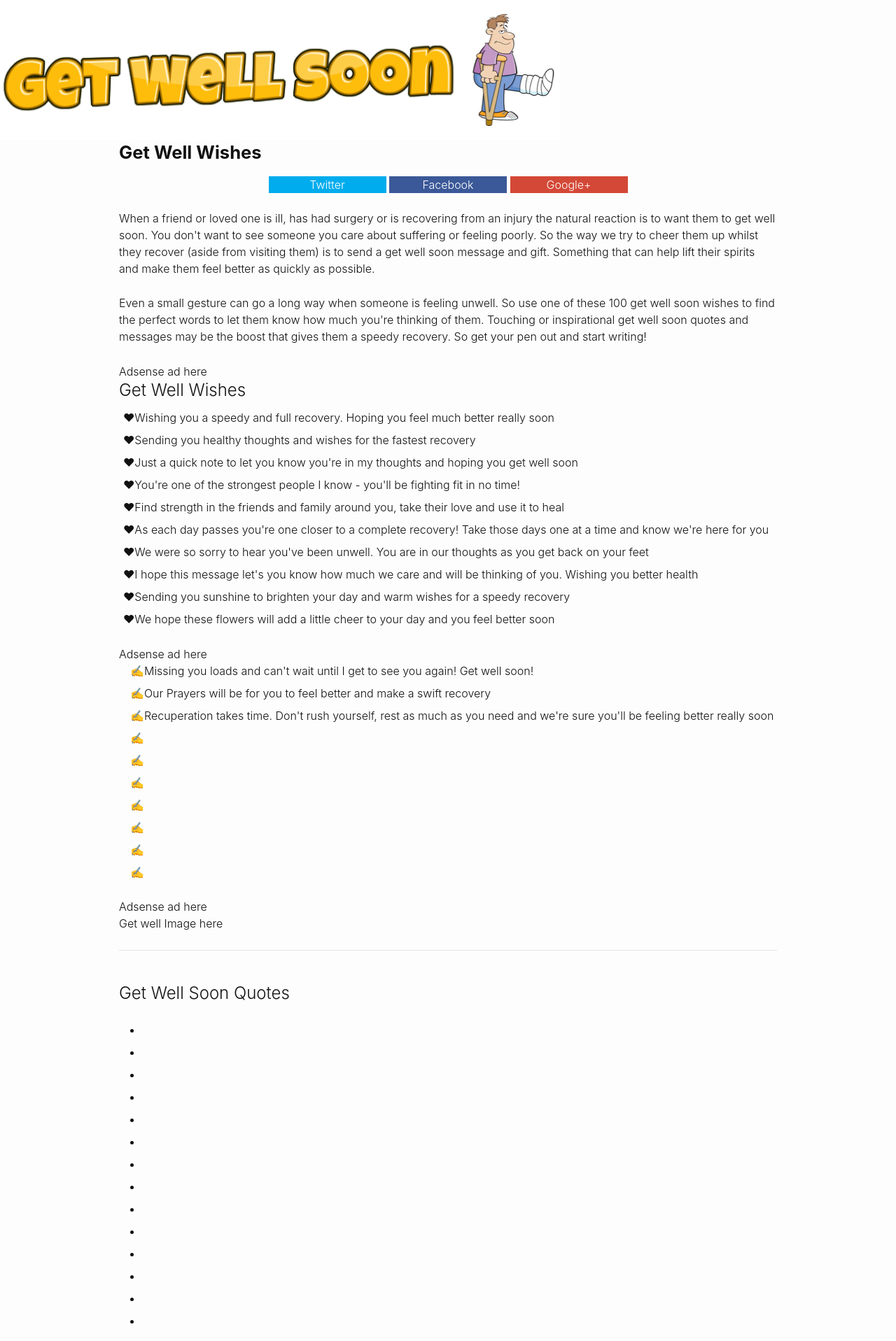
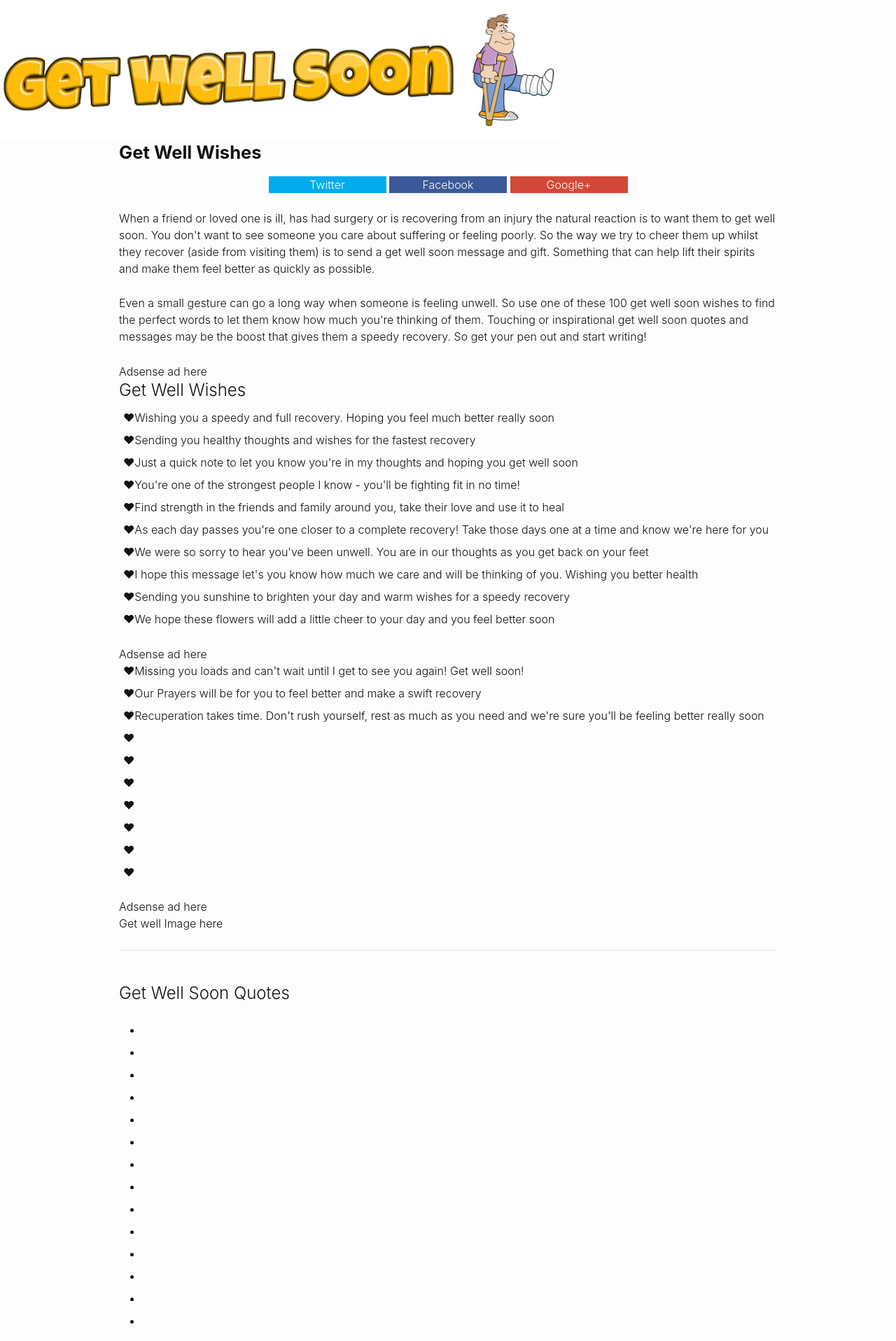
Before and after one commit to andyml123/andyml123.github.io, a Jekyll site: the page index2.html, which Jekyll copies as it is, in a window 1280 px wide. Shown: the top 1917 px of the page at 70% size. Built offline with Jekyll 4.4.1, drawn with Linux system fonts in a browser that asks for light colours.

Commit message:
Update index2.html

```diff
--- a/index2.html
+++ b/index2.html
@@ -63,7 +63,7 @@ Adsense ad here
 
 Adsense ad here
 
-<ul class="write">
+<ul class="heart">
 <li>Missing you loads and can't wait until I get to see you again! Get well soon!</li>
 <li>Our Prayers will be for you to feel better and make a swift recovery</li>
 <li>Recuperation takes time. Don't rush yourself, rest as much as you need and we're sure you'll be feeling better really soon</li>
```
